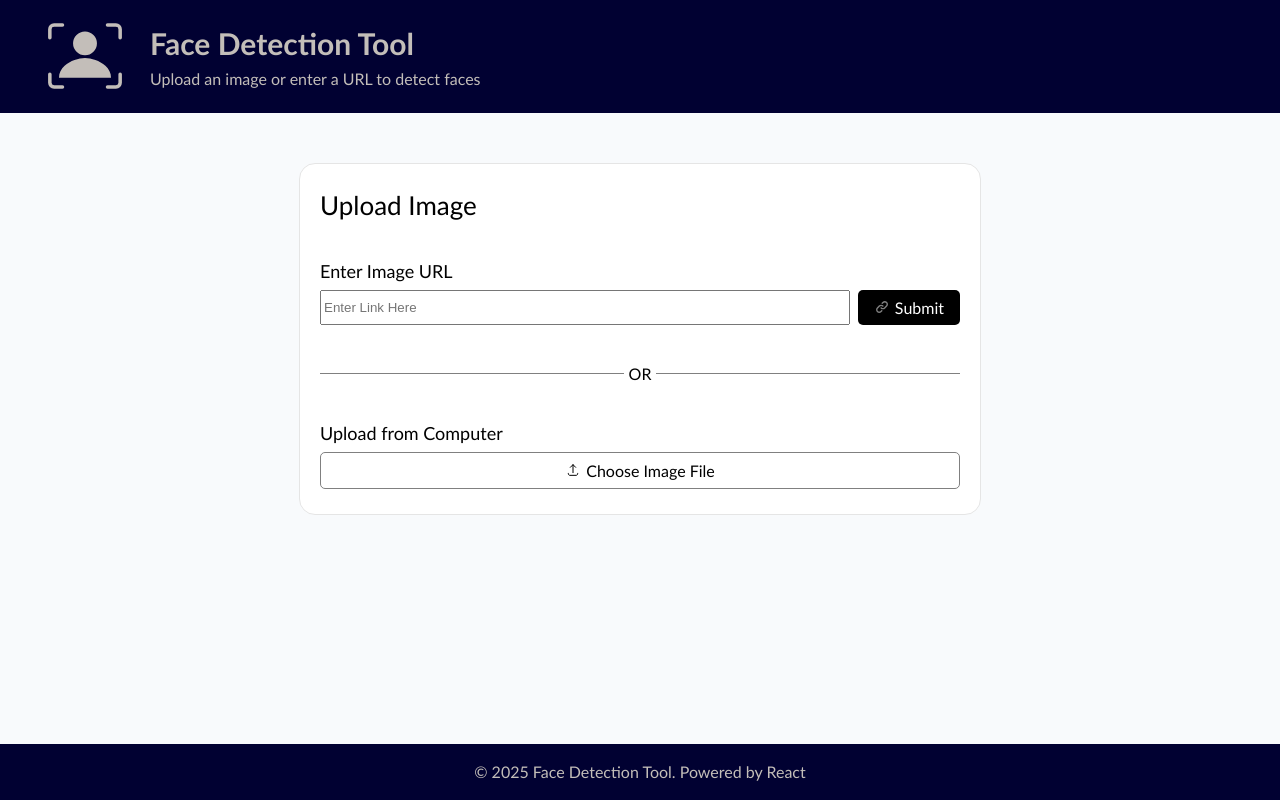
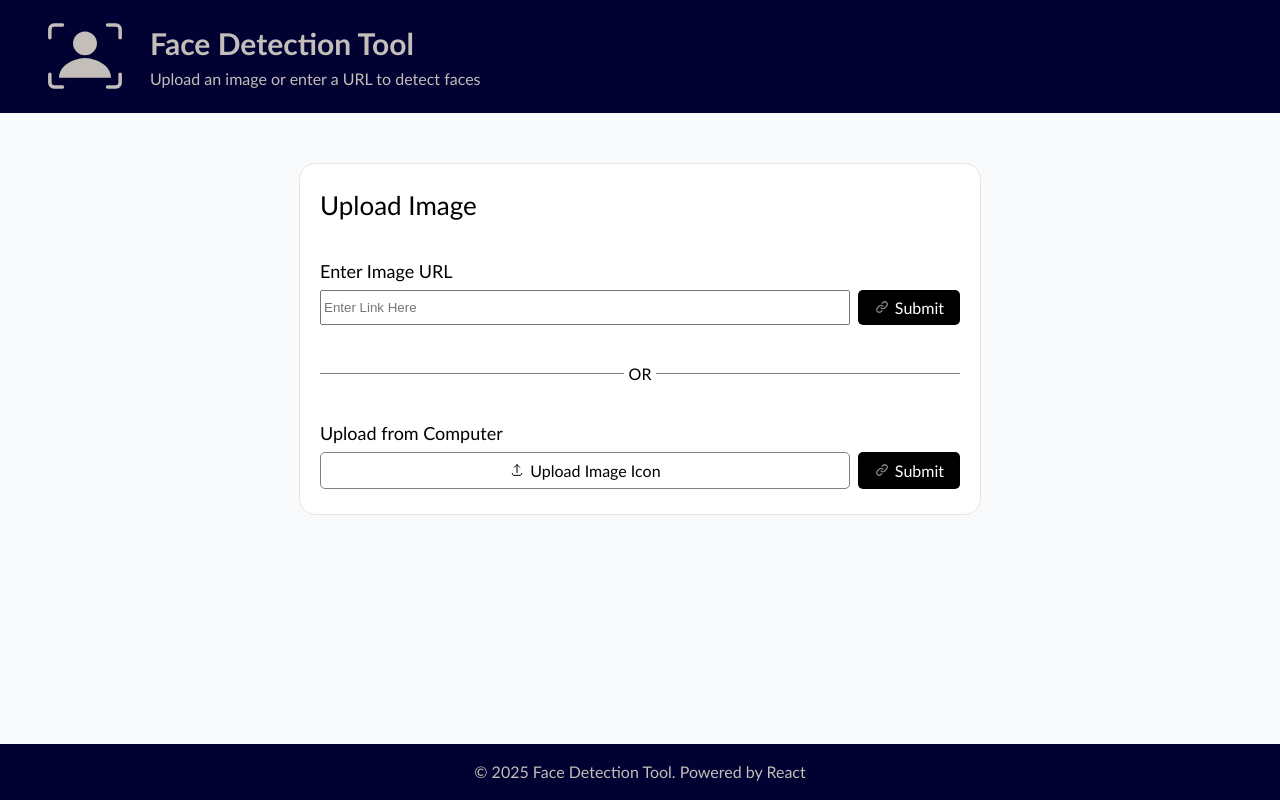
Before and after one commit to fifthmarauder/face-detection, a Next.js app: page /dashboard in a window 1280 px wide. Built offline with nearby package versions, Linux system fonts and the light colour scheme.

Commit message:
pic upload functionality

```diff
--- a/src/app/dashboard/page.module.css
+++ b/src/app/dashboard/page.module.css
@@ -36,6 +36,7 @@
     display: flex;
     flex-direction: column;
     gap:8px;
+    width: 100%;
 }
 
 .urlTitle{
--- a/src/app/dashboard/page.tsx
+++ b/src/app/dashboard/page.tsx
@@ -1,12 +1,29 @@
 "use client";
 
-import React from "react";
+import React, { useRef, useState } from "react";
 import styles from "./page.module.css";
 import Button from "@/components/Button/button";
 import ChainIcon from "@/components/icon/chainIcon";
 import UploadIcon from "@/components/icon/uploadIcon";
 
 const Page = () => {
+  const [urlContent, setUrlContent] = useState("");
+  const [image, setImage] = useState<File | null>(null);
+
+  const inputRef = useRef<HTMLInputElement | null>(null);
+
+  const handleSubmitUrl = () => {
+    console.log("submit clicked");
+  };
+
+  const handleUploadImage = () => {
+    inputRef.current?.click();
+  };
+
+  const handleInputChange = (e) => {
+    setImage(e.target.files[0]);
+  };
+
   return (
     <>
       <div className={styles.container}>
@@ -15,7 +32,14 @@ const Page = () => {
           <div className={styles.urlContainer}>
             <div className={styles.urlTitle}>Enter Image URL</div>
             <div className={styles.urlLinkContainer}>
-              <input placeholder="Enter Link Here" style={{ flex: 1 }}></input>
+              <input
+                placeholder="Enter Link Here"
+                style={{ flex: 1 }}
+                value={urlContent}
+                onChange={(e) => {
+                  setUrlContent(e.target.value);
+                }}
+              ></input>
 
               <Button
                 style={{
@@ -23,12 +47,11 @@ const Page = () => {
                   color: "white",
                   border: "none",
                 }}
-                onClick={() => {
-                  console.log("submit button clicked");
-                }}
-                Icon={<ChainIcon width={"16"} height={"16"} color={"gray"} />}
-                text={"Submit"}
-              />
+                onClick={handleSubmitUrl}
+              >
+                <ChainIcon width={"16"} height={"16"} color={"gray"} />
+                <div>Submit</div>
+              </Button>
             </div>
           </div>
           <div className={styles.divider}>
@@ -38,19 +61,41 @@ const Page = () => {
           </div>
           <div className={styles.imageContainer}>
             <div className={styles.urlTitle}>Upload from Computer</div>
-
+            <input
+              type="file"
+              accept="image/*"
+              style={{ display: "none" }}
+              ref={inputRef}
+              onChange={(e) => {
+                handleInputChange(e);
+              }}
+            ></input>
+            <div className={styles.urlLinkContainer}>
               <Button
                 style={{
                   backgroundColor: "white",
                   color: "black",
                   border: "1px solid gray",
+                  flex: 1,
                 }}
-              onClick={() => {
-                console.log("Upload image button clicked");
+                onClick={handleUploadImage}
+              >
+                <UploadIcon width="16" height="16" color="black" />
+                <div>Upload Image Icon</div>
+              </Button>
+              <Button
+                style={{
+                  backgroundColor: "black",
+                  color: "white",
+                  border: "none",
                 }}
-              text="Choose Image File"
-              Icon={<UploadIcon width="16" height="16" color="black" />}
-            />
+                onClick={handleSubmitUrl}
+              >
+                <ChainIcon width={"16"} height={"16"} color={"gray"} />
+                <div>Submit</div>
+              </Button>
+            </div>
+            {image && <div>{image.name}</div>}
           </div>
         </div>
       </div>
--- a/src/components/Button/button.tsx
+++ b/src/components/Button/button.tsx
@@ -2,21 +2,18 @@ import React from "react";
 import styles from "./button.module.css";
 
 const Button = ({
-  Icon,
   style,
-  text,
-  onClick
+  children,
+  onClick,
 }: {
-  Icon: React.ReactNode;
-  style:Object;
-  text:string;
-  onClick:()=>void
+  style: Object;
+  children: React.ReactNode;
+  onClick: () => void;
 }) => {
   return (
     <>
       <div className={styles.buttonContainer} style={style} onClick={onClick}>
-       { Icon  }
-        <div >{text}</div>
+        {children}
       </div>
     </>
   );
```
Lines whose indentation alone changed are shown as unchanged.
